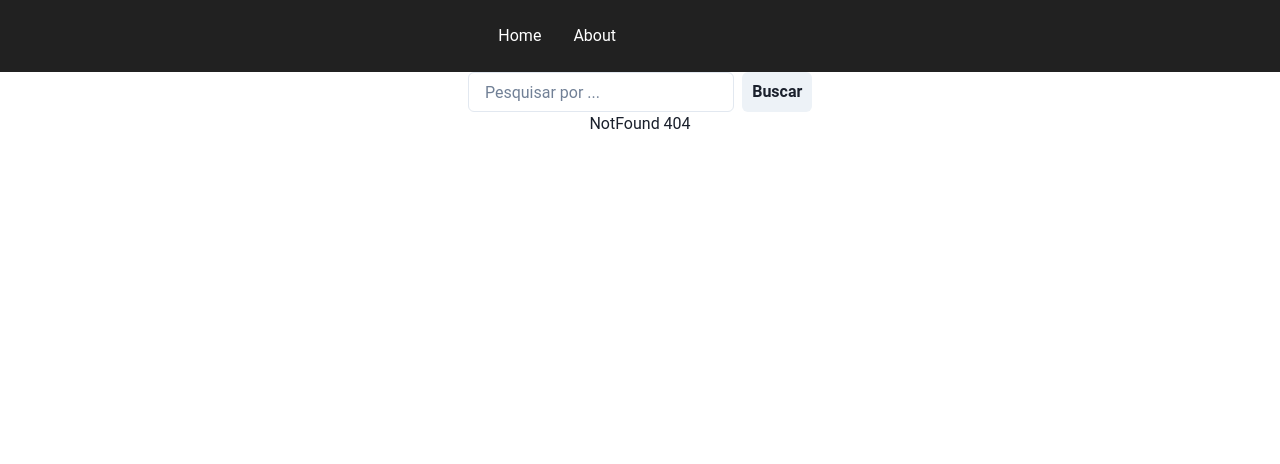
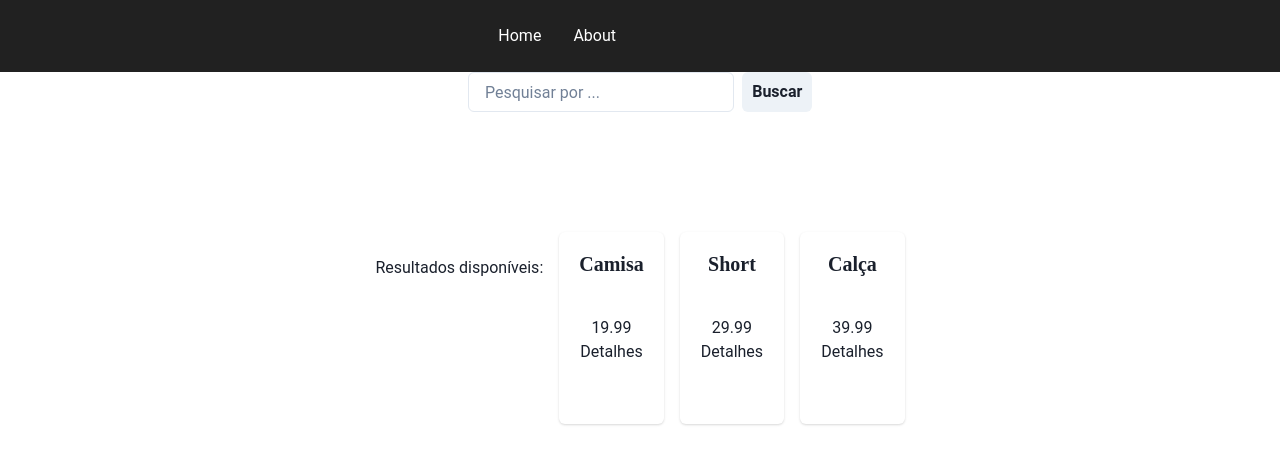
Before and after one commit to CarolinaSanches24/reactRouter, a React (Vite) app in the folder router/: page /search in a window 1280 px wide. Before the commit this address had no page. Shown: the top 464 px of the page. Built offline with nearby package versions, Linux system fonts and the light colour scheme; data requests are answered from the project's data file.

Commit message:
:recycle: refactor: useSearchParams

```diff
--- a/router/src/App.tsx
+++ b/router/src/App.tsx
@@ -10,6 +10,7 @@ import Product from "./pages/Product";
 import Info from "./pages/Info";
 import NotFound from "./pages/NotFound";
 import SearchForm from "./components/SearchForm";
+import { Search } from "./pages/Search";
 
 function App() {
   return (
@@ -24,6 +25,7 @@ function App() {
           <Route path="/products/:id/info" element={<Info/>}/>
           <Route path="/products/:id" element={<Product/>}/>
           <Route path="*" element={<NotFound/>}/>
+          <Route path="/search" element={<Search/>}/>
         </Routes>
       </BrowserRouter>
     </Box>
--- a/router/src/entity/product.tsx
+++ b/router/src/entity/product.tsx
@@ -1,4 +1,4 @@
-export interface Product{
+export interface ProductDTO{
     id: number|null;
     name: string;
     price: number;
--- a/router/src/hooks/useFetch.tsx
+++ b/router/src/hooks/useFetch.tsx
@@ -1,6 +1,4 @@
 import { useEffect, useState } from "react";
-import { Product } from "../entity/product";
-
 type ConfigData = Record<string, unknown>;
 
 type Method = "POST" | "GET" | "PUT" | "DELETE";
@@ -13,8 +11,8 @@ type FetchConfig = {
   body?: string;
 } | null;
 
-export const useFetch = (url: string) => {
-    const [data, setData] = useState<Product| null>(null);
+export const useFetch = <T,>(url: string) => {
+  const [data, setData] = useState<T | null>(null);
   const [config, setConfig] = useState<FetchConfig>(null);
   const [method, setMethod] = useState<Method | null>(null);
   const [callFetch, setCallFetch] = useState(false);
@@ -39,7 +37,7 @@ export const useFetch = (url: string) => {
           "Content-Type": "application/json",
         },
       });
-            setItemId(data as unknown as number);
+      setItemId(data as number);
     }
     setMethod(method);
     setCallFetch(true);
@@ -53,9 +51,7 @@ export const useFetch = (url: string) => {
         const json = await res.json();
         setData(json);
 
-                setTimeout(() => {
         setLoading(false);
-                }, 2000);
       } catch (error) {
         setError("Houve algum erro ao carregar dados");
         console.error("Error fetching data:", error);
--- a/router/src/pages/Product.tsx
+++ b/router/src/pages/Product.tsx
@@ -1,25 +1,27 @@
 import { Link, useParams } from "react-router-dom"
 import { Text, Box,HStack } from "@chakra-ui/react";
 import { useFetch } from "../hooks/useFetch";
+import { ProductDTO } from "../entity/product";
+
 
 const Product = () => {
-    const {id} = useParams();
-    const url: string = 'http://localhost:3000/products/'+id;
-    const {data:product, error, loading} = useFetch(url);
+    const { id } = useParams<{ id: string }>();
+    const url: string = `http://localhost:3000/products/${id}`;
+    const { data: product, error, loading } = useFetch<ProductDTO>(url);
 
     console.log(product);
   return (
     <Box>
-        <Text>ID do produto: {id}</Text>
-        {error && <Text>Ocorreu um erro</Text>}
-        {loading && <Text>Carregando ...</Text>}
-        {product &&
+      <Text>ID do produto: {id}</Text>
+      {error && <Text>Ocorreu um erro: {error}</Text>}
+      {loading && <Text>Carregando ...</Text>}
+      {product && (
         <HStack>
           <Text>{product.name}</Text>
           <Text>{product.price}</Text>
           <Link to={`/products/${product.id}/info`}>Mais informações</Link>
         </HStack>
-        }
+      )}
     </Box>
   )
 }
--- a/router/src/pages/Search.tsx
+++ b/router/src/pages/Search.tsx
@@ -1,5 +1,38 @@
+import { useSearchParams, Link } from "react-router-dom";
+import { Box, Card, CardBody, CardFooter, CardHeader, Heading, HStack, SimpleGrid, Text } from "@chakra-ui/react";
+import { useFetch } from "../hooks/useFetch";
+import { ProductDTO } from "../entity/product";
+
+
 export const Search = () => {
+  const [searchParams] = useSearchParams();
+  const query = searchParams.get("q");
+  const url: string = `http://localhost:3000/products${query ? `?q=${query}` : ''}`;
+
+  const { data: items, loading, error } = useFetch<ProductDTO[]>(url);
+
+  if (loading) return <Text>Loading...</Text>;
+  if (error) return <Text>{error}</Text>;
+
   return (
-    <div>Search</div>
-  )
-}
+    <HStack spacing={4}>
+      <Text>Resultados disponíveis:</Text>
+      <Box marginTop="15vh">
+        <SimpleGrid columns={[1, 2, 3]} spacing="4" width="100%" height="auto">
+          {items && items.map((item) => (
+            <Card key={item.id} textAlign="center">
+              <CardHeader>
+                <Heading size="md">{item.name}</Heading>
+              </CardHeader>
+              <CardBody>
+                <Text>{item.price}</Text>
+                <Link to={`/products/${item.id}`}>Detalhes</Link>
+              </CardBody>
+              <CardFooter></CardFooter>
+            </Card>
+          ))}
+        </SimpleGrid>
+      </Box>
+    </HStack>
+  );
+};
```
Lines whose indentation alone changed are shown as unchanged.
